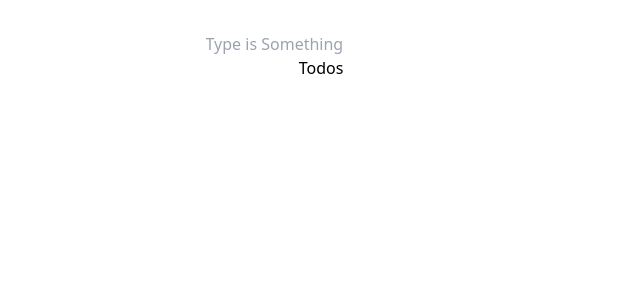
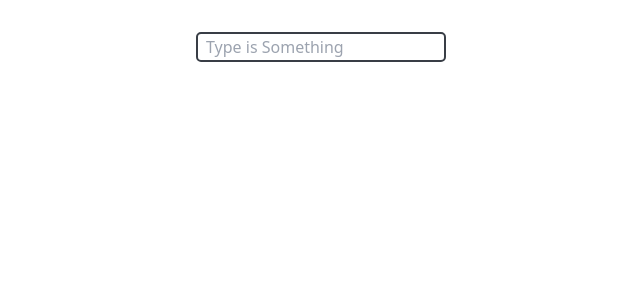
Before and after one commit to XuanCbbLin/react-todo, a React (Vite) app: page / in a window 1280 px wide. Shown: the top 300 px of the page, without its empty margins (319-959 px from the left). Built offline with nearby package versions, Linux system fonts and the light colour scheme.

Commit message:
feat: 新增完成功能

```diff
--- a/src/store/useTodo.tsx
+++ b/src/store/useTodo.tsx
@@ -10,6 +10,7 @@ interface Todos {
 interface TodoState {
     todos: Todos[];
     addNewTodo: (todoContent: string) => void;
+    toggleCompleteTodo: (todoId: string) => void;
 }
 
 const todoObj = (todoContent: string) => {
@@ -28,6 +29,12 @@ const addNewTodo = (todos: Todos[], todoContent: string) => {
     return newTodo;
 };
 
+const toggleCompleteTodo = (todos: Todos[], todoId: string) => {
+    const newTodo = todos.map((todo) => (todo.id === todoId ? { ...todo, complete: true } : todo));
+
+    return newTodo;
+};
+
 const useTodo = create<TodoState>((set) => ({
     todos: [],
     addNewTodo(todoContent: string) {
@@ -36,6 +43,12 @@ const useTodo = create<TodoState>((set) => ({
             todos: addNewTodo(state.todos, todoContent),
         }));
     },
+    toggleCompleteTodo(todoId: string) {
+        set((state) => ({
+            ...state,
+            todos: toggleCompleteTodo(state.todos, todoId),
+        }));
+    },
 }));
 
 export { useTodo };
--- a/src/ui/TodoForm.tsx
+++ b/src/ui/TodoForm.tsx
@@ -15,8 +15,13 @@ function TodoForm() {
   };
 
   return (
-    <form onSubmit={handleSubmit}>
-      <input type="text" placeholder="Type is Something" ref={inputRef} />
+    <form onSubmit={handleSubmit} className="mb-3">
+      <input
+        type="text"
+        placeholder="Type is Something"
+        className="pl-2 w-[250px] h-[30px] rounded-[5px] outline-none border-2 border-[#393e46] transition duration-500 mb-[10px]"
+        ref={inputRef}
+      />
     </form>
   );
 }
--- a/src/ui/Todos.tsx
+++ b/src/ui/Todos.tsx
@@ -1,11 +1,38 @@
 import { useTodo } from '../store/useTodo';
 
 function Todos() {
-  const { todos } = useTodo();
+  const { todos, toggleCompleteTodo } = useTodo();
 
   return (
     <div>
-      <p>Todos</p>
+      {todos.map(todo => (
+        <div key={todo.id}>
+          {todo.edit ? (
+            <div>
+              <input value={todo.todoContent} />
+              <button className="bg-[#5cf416] rounded-[5px] ml-2">Save</button>
+            </div>
+          ) : (
+            <div>
+              <span
+                style={{
+                  textDecoration: todo.complete ? 'line-through' : '',
+                }}
+              >
+                {todo.todoContent}
+              </span>
+              <button
+                className="bg-[#b6e2a1] rounded-[5px] ml-2 px-3 py-1 mb-3"
+                onClick={() => toggleCompleteTodo(todo.id)}
+              >
+                Complete
+              </button>
+              <button className=" bg-[#F2DA05] rounded-[5px] ml-2 px-3 py-1 mb-3">Edit</button>
+              <button className="bg-[#ff8fb1] rounded-[5px] ml-2 px-3 py-1 mb-3">Delete</button>
+            </div>
+          )}
+        </div>
+      ))}
     </div>
   );
 }
```
